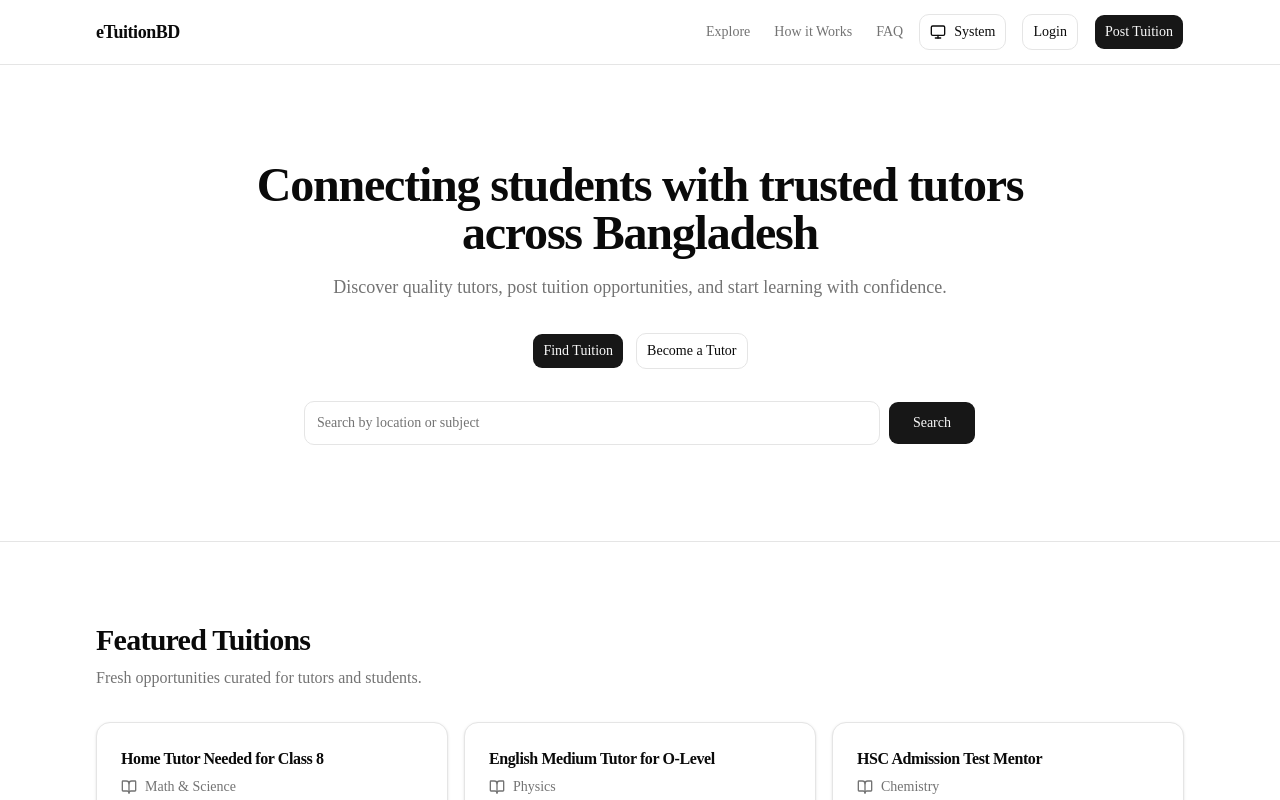
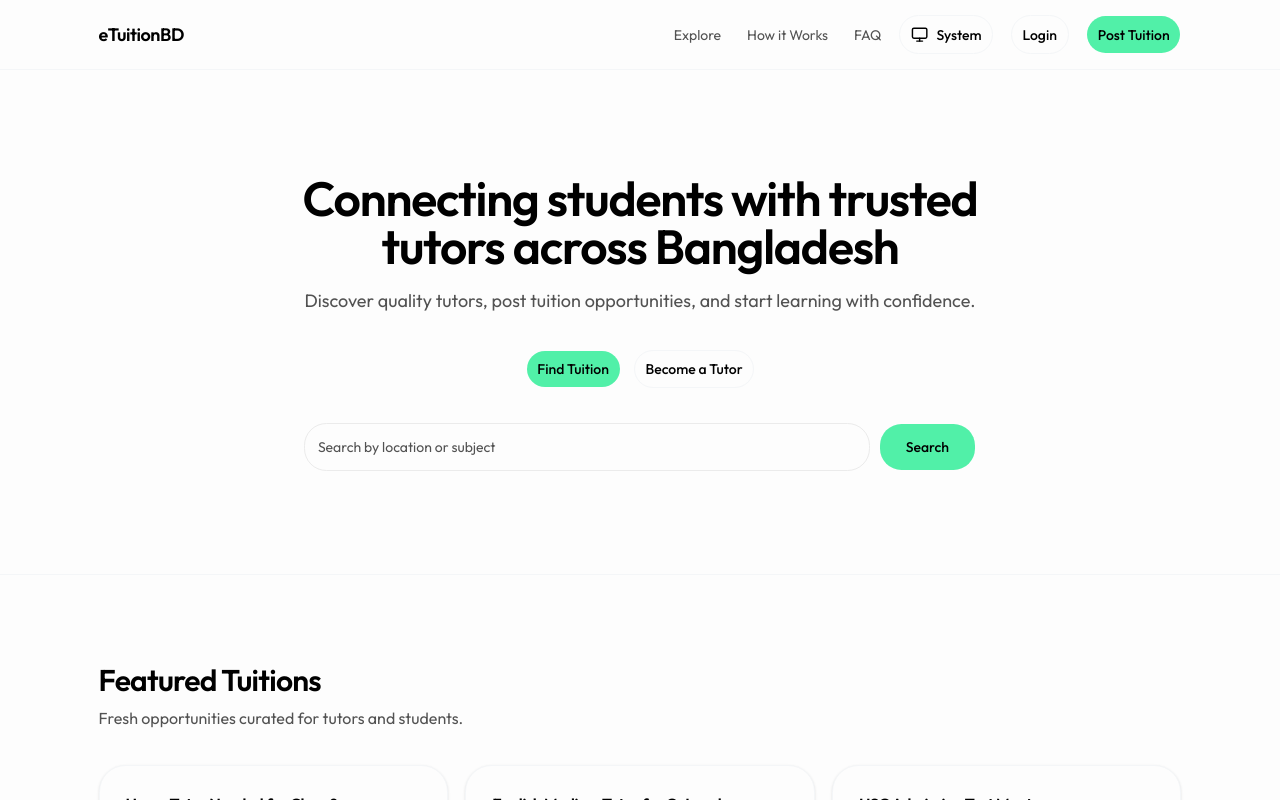
Before and after one commit to AdalOnShow/eTuitionBD-Online_Tuition_Management_Project, a Next.js app: page / in a window 1280 px wide. Shown: the top 800 px of the page. Built offline with nearby package versions, Linux system fonts and the light colour scheme.

Commit message:
feat(styles): enhance global styles with new CSS variables for theming and update layout to use new font imports; improve user experience with a refined design

```diff
--- a/src/app/globals.css
+++ b/src/app/globals.css
@@ -1,119 +1,166 @@
 @import "tailwindcss";
-@import "tw-animate-css";
-@import "shadcn/tailwind.css";
 
 @custom-variant dark (&:is(.dark *));
+
+:root {
+  --background: oklch(0.9940 0 0);
+  --foreground: oklch(0 0 0);
+  --card: oklch(0.9940 0 0);
+  --card-foreground: oklch(0 0 0);
+  --popover: oklch(0.9911 0 0);
+  --popover-foreground: oklch(0 0 0);
+  --primary: oklch(0.8545 0.1675 159.6564);
+  --primary-foreground: oklch(0 0 0);
+  --secondary: oklch(0.9933 0.0011 197.1390);
+  --secondary-foreground: oklch(0.1344 0 0);
+  --muted: oklch(0.9702 0 0);
+  --muted-foreground: oklch(0.4386 0 0);
+  --accent: oklch(0.9947 0.0074 164.9465);
+  --accent-foreground: oklch(0.6184 0.1489 155.4444);
+  --destructive: oklch(0.6665 0.2111 2.8306);
+  --destructive-foreground: oklch(1.0000 0 0);
+  --border: oklch(0.9722 0.0034 247.8581);
+  --input: oklch(0.9401 0 0);
+  --ring: oklch(0.8545 0.1675 159.6564);
+  --chart-1: oklch(0.8545 0.1675 159.6564);
+  --chart-2: oklch(0.8979 0.1884 146.5522);
+  --chart-3: oklch(0.6658 0.2215 29.2981);
+  --chart-4: oklch(0.7507 0.1401 230.8266);
+  --chart-5: oklch(0.8257 0.1067 48.5116);
+  --sidebar: oklch(1.0000 0 0);
+  --sidebar-foreground: oklch(0 0 0);
+  --sidebar-primary: oklch(0 0 0);
+  --sidebar-primary-foreground: oklch(1.0000 0 0);
+  --sidebar-accent: oklch(0.9752 0.0307 168.3924);
+  --sidebar-accent-foreground: oklch(0 0 0);
+  --sidebar-border: oklch(0.9401 0 0);
+  --sidebar-ring: oklch(0 0 0);
+  --font-sans: Plus Jakarta Sans, sans-serif;
+  --font-serif: Lora, serif;
+  --font-mono: IBM Plex Mono, monospace;
+  --radius: 1.4rem;
+  --shadow-x: 0;
+  --shadow-y: 1px;
+  --shadow-blur: 3px;
+  --shadow-spread: 0px;
+  --shadow-opacity: 0.1;
+  --shadow-color: oklch(0 0 0);
+  --shadow-2xs: 0 1px 3px 0px hsl(0 0% 0% / 0.05);
+  --shadow-xs: 0 1px 3px 0px hsl(0 0% 0% / 0.05);
+  --shadow-sm: 0 1px 3px 0px hsl(0 0% 0% / 0.10), 0 1px 2px -1px hsl(0 0% 0% / 0.10);
+  --shadow: 0 1px 3px 0px hsl(0 0% 0% / 0.10), 0 1px 2px -1px hsl(0 0% 0% / 0.10);
+  --shadow-md: 0 1px 3px 0px hsl(0 0% 0% / 0.10), 0 2px 4px -1px hsl(0 0% 0% / 0.10);
+  --shadow-lg: 0 1px 3px 0px hsl(0 0% 0% / 0.10), 0 4px 6px -1px hsl(0 0% 0% / 0.10);
+  --shadow-xl: 0 1px 3px 0px hsl(0 0% 0% / 0.10), 0 8px 10px -1px hsl(0 0% 0% / 0.10);
+  --shadow-2xl: 0 1px 3px 0px hsl(0 0% 0% / 0.25);
+  --tracking-normal: 0em;
+  --spacing: 0.27rem;
+}
+
+.dark {
+  --background: oklch(0 0 0);
+  --foreground: oklch(0.9551 0 0);
+  --card: oklch(0.1448 0 0);
+  --card-foreground: oklch(0.9551 0 0);
+  --popover: oklch(0.2210 0.0015 197.0452);
+  --popover-foreground: oklch(0.9551 0 0);
+  --primary: oklch(0.8545 0.1675 159.6564);
+  --primary-foreground: oklch(0 0 0);
+  --secondary: oklch(0.4700 0.0900 160.0079);
+  --secondary-foreground: oklch(0.9551 0 0);
+  --muted: oklch(0.2653 0.0037 286.1465);
+  --muted-foreground: oklch(0.6731 0 0);
+  --accent: oklch(0.3004 0.0609 159.8938);
+  --accent-foreground: oklch(0.9970 0 0);
+  --destructive: oklch(0.7425 0.1696 1.0847);
+  --destructive-foreground: oklch(1.0000 0 0);
+  --border: oklch(0.2138 0.0019 286.2347);
+  --input: oklch(0.3523 0 0);
+  --ring: oklch(0.8545 0.1675 159.6564);
+  --chart-1: oklch(0.8545 0.1675 159.6564);
+  --chart-2: oklch(0.9173 0.1562 144.8458);
+  --chart-3: oklch(0.8531 0.0883 357.4250);
+  --chart-4: oklch(0.8104 0.1216 228.4326);
+  --chart-5: oklch(0.8257 0.1067 48.5116);
+  --sidebar: oklch(0.1448 0 0);
+  --sidebar-foreground: oklch(0.9551 0 0);
+  --sidebar-primary: oklch(0.8545 0.1675 159.6564);
+  --sidebar-primary-foreground: oklch(1.0000 0 0);
+  --sidebar-accent: oklch(0.2824 0.0678 156.5634);
+  --sidebar-accent-foreground: oklch(0.8545 0.1675 159.6564);
+  --sidebar-border: oklch(0.3452 0.0098 241.9410);
+  --sidebar-ring: oklch(0.8545 0.1675 159.6564);
+  --font-sans: Plus Jakarta Sans, sans-serif;
+  --font-serif: Lora, serif;
+  --font-mono: IBM Plex Mono, monospace;
+  --radius: 1.4rem;
+  --shadow-x: 0;
+  --shadow-y: 1px;
+  --shadow-blur: 3px;
+  --shadow-spread: 0px;
+  --shadow-opacity: 0.1;
+  --shadow-color: oklch(0 0 0);
+  --shadow-2xs: 0 1px 3px 0px hsl(0 0% 0% / 0.05);
+  --shadow-xs: 0 1px 3px 0px hsl(0 0% 0% / 0.05);
+  --shadow-sm: 0 1px 3px 0px hsl(0 0% 0% / 0.10), 0 1px 2px -1px hsl(0 0% 0% / 0.10);
+  --shadow: 0 1px 3px 0px hsl(0 0% 0% / 0.10), 0 1px 2px -1px hsl(0 0% 0% / 0.10);
+  --shadow-md: 0 1px 3px 0px hsl(0 0% 0% / 0.10), 0 2px 4px -1px hsl(0 0% 0% / 0.10);
+  --shadow-lg: 0 1px 3px 0px hsl(0 0% 0% / 0.10), 0 4px 6px -1px hsl(0 0% 0% / 0.10);
+  --shadow-xl: 0 1px 3px 0px hsl(0 0% 0% / 0.10), 0 8px 10px -1px hsl(0 0% 0% / 0.10);
+  --shadow-2xl: 0 1px 3px 0px hsl(0 0% 0% / 0.25);
+}
 
 @theme inline {
   --color-background: var(--background);
   --color-foreground: var(--foreground);
+  --color-card: var(--card);
+  --color-card-foreground: var(--card-foreground);
+  --color-popover: var(--popover);
+  --color-popover-foreground: var(--popover-foreground);
+  --color-primary: var(--primary);
+  --color-primary-foreground: var(--primary-foreground);
+  --color-secondary: var(--secondary);
+  --color-secondary-foreground: var(--secondary-foreground);
+  --color-muted: var(--muted);
+  --color-muted-foreground: var(--muted-foreground);
+  --color-accent: var(--accent);
+  --color-accent-foreground: var(--accent-foreground);
+  --color-destructive: var(--destructive);
+  --color-destructive-foreground: var(--destructive-foreground);
+  --color-border: var(--border);
+  --color-input: var(--input);
+  --color-ring: var(--ring);
+  --color-chart-1: var(--chart-1);
+  --color-chart-2: var(--chart-2);
+  --color-chart-3: var(--chart-3);
+  --color-chart-4: var(--chart-4);
+  --color-chart-5: var(--chart-5);
+  --color-sidebar: var(--sidebar);
+  --color-sidebar-foreground: var(--sidebar-foreground);
+  --color-sidebar-primary: var(--sidebar-primary);
+  --color-sidebar-primary-foreground: var(--sidebar-primary-foreground);
+  --color-sidebar-accent: var(--sidebar-accent);
+  --color-sidebar-accent-foreground: var(--sidebar-accent-foreground);
+  --color-sidebar-border: var(--sidebar-border);
+  --color-sidebar-ring: var(--sidebar-ring);
+
   --font-sans: var(--font-sans);
-  --font-mono: var(--font-geist-mono);
-  --color-sidebar-ring: var(--sidebar-ring);
-  --color-sidebar-border: var(--sidebar-border);
-  --color-sidebar-accent-foreground: var(--sidebar-accent-foreground);
-  --color-sidebar-accent: var(--sidebar-accent);
-  --color-sidebar-primary-foreground: var(--sidebar-primary-foreground);
-  --color-sidebar-primary: var(--sidebar-primary);
-  --color-sidebar-foreground: var(--sidebar-foreground);
-  --color-sidebar: var(--sidebar);
-  --color-chart-5: var(--chart-5);
-  --color-chart-4: var(--chart-4);
-  --color-chart-3: var(--chart-3);
-  --color-chart-2: var(--chart-2);
-  --color-chart-1: var(--chart-1);
-  --color-ring: var(--ring);
-  --color-input: var(--input);
-  --color-border: var(--border);
-  --color-destructive: var(--destructive);
-  --color-accent-foreground: var(--accent-foreground);
-  --color-accent: var(--accent);
-  --color-muted-foreground: var(--muted-foreground);
-  --color-muted: var(--muted);
-  --color-secondary-foreground: var(--secondary-foreground);
-  --color-secondary: var(--secondary);
-  --color-primary-foreground: var(--primary-foreground);
-  --color-primary: var(--primary);
-  --color-popover-foreground: var(--popover-foreground);
-  --color-popover: var(--popover);
-  --color-card-foreground: var(--card-foreground);
-  --color-card: var(--card);
-  --radius-sm: calc(var(--radius) * 0.6);
-  --radius-md: calc(var(--radius) * 0.8);
+  --font-mono: var(--font-mono);
+  --font-serif: var(--font-serif);
+
+  --radius-sm: calc(var(--radius) - 4px);
+  --radius-md: calc(var(--radius) - 2px);
   --radius-lg: var(--radius);
-  --radius-xl: calc(var(--radius) * 1.4);
-  --radius-2xl: calc(var(--radius) * 1.8);
-  --radius-3xl: calc(var(--radius) * 2.2);
-  --radius-4xl: calc(var(--radius) * 2.6);
-}
+  --radius-xl: calc(var(--radius) + 4px);
 
-:root {
-  --background: oklch(1 0 0);
-  --foreground: oklch(0.145 0 0);
-  --card: oklch(1 0 0);
-  --card-foreground: oklch(0.145 0 0);
-  --popover: oklch(1 0 0);
-  --popover-foreground: oklch(0.145 0 0);
-  --primary: oklch(0.205 0 0);
-  --primary-foreground: oklch(0.985 0 0);
-  --secondary: oklch(0.97 0 0);
-  --secondary-foreground: oklch(0.205 0 0);
-  --muted: oklch(0.97 0 0);
-  --muted-foreground: oklch(0.556 0 0);
-  --accent: oklch(0.97 0 0);
-  --accent-foreground: oklch(0.205 0 0);
-  --destructive: oklch(0.577 0.245 27.325);
-  --border: oklch(0.922 0 0);
-  --input: oklch(0.922 0 0);
-  --ring: oklch(0.708 0 0);
-  --chart-1: oklch(0.809 0.105 251.813);
-  --chart-2: oklch(0.623 0.214 259.815);
-  --chart-3: oklch(0.546 0.245 262.881);
-  --chart-4: oklch(0.488 0.243 264.376);
-  --chart-5: oklch(0.424 0.199 265.638);
-  --radius: 0.625rem;
-  --sidebar: oklch(0.985 0 0);
-  --sidebar-foreground: oklch(0.145 0 0);
-  --sidebar-primary: oklch(0.205 0 0);
-  --sidebar-primary-foreground: oklch(0.985 0 0);
-  --sidebar-accent: oklch(0.97 0 0);
-  --sidebar-accent-foreground: oklch(0.205 0 0);
-  --sidebar-border: oklch(0.922 0 0);
-  --sidebar-ring: oklch(0.708 0 0);
-}
-
-.dark {
-  --background: oklch(0.145 0 0);
-  --foreground: oklch(0.985 0 0);
-  --card: oklch(0.205 0 0);
-  --card-foreground: oklch(0.985 0 0);
-  --popover: oklch(0.205 0 0);
-  --popover-foreground: oklch(0.985 0 0);
-  --primary: oklch(0.922 0 0);
-  --primary-foreground: oklch(0.205 0 0);
-  --secondary: oklch(0.269 0 0);
-  --secondary-foreground: oklch(0.985 0 0);
-  --muted: oklch(0.269 0 0);
-  --muted-foreground: oklch(0.708 0 0);
-  --accent: oklch(0.269 0 0);
-  --accent-foreground: oklch(0.985 0 0);
-  --destructive: oklch(0.704 0.191 22.216);
-  --border: oklch(1 0 0 / 10%);
-  --input: oklch(1 0 0 / 15%);
-  --ring: oklch(0.556 0 0);
-  --chart-1: oklch(0.809 0.105 251.813);
-  --chart-2: oklch(0.623 0.214 259.815);
-  --chart-3: oklch(0.546 0.245 262.881);
-  --chart-4: oklch(0.488 0.243 264.376);
-  --chart-5: oklch(0.424 0.199 265.638);
-  --sidebar: oklch(0.205 0 0);
-  --sidebar-foreground: oklch(0.985 0 0);
-  --sidebar-primary: oklch(0.488 0.243 264.376);
-  --sidebar-primary-foreground: oklch(0.985 0 0);
-  --sidebar-accent: oklch(0.269 0 0);
-  --sidebar-accent-foreground: oklch(0.985 0 0);
-  --sidebar-border: oklch(1 0 0 / 10%);
-  --sidebar-ring: oklch(0.556 0 0);
+  --shadow-2xs: var(--shadow-2xs);
+  --shadow-xs: var(--shadow-xs);
+  --shadow-sm: var(--shadow-sm);
+  --shadow: var(--shadow);
+  --shadow-md: var(--shadow-md);
+  --shadow-lg: var(--shadow-lg);
+  --shadow-xl: var(--shadow-xl);
+  --shadow-2xl: var(--shadow-2xl);
 }
 
 @layer base {
@@ -123,7 +170,4 @@
   body {
     @apply bg-background text-foreground;
   }
-  html {
-    @apply font-sans;
-  }
 }
--- a/src/app/layout.tsx
+++ b/src/app/layout.tsx
@@ -1,20 +1,26 @@
 import type { Metadata } from "next";
-import { Geist, Geist_Mono } from "next/font/google";
+import { JetBrains_Mono, Lora, Outfit } from "next/font/google";
 import "./globals.css";
 
-const geistSans = Geist({
-  variable: "--font-geist-sans",
+const fontSans = Outfit({
+  variable: "--font-sans",
   subsets: ["latin"],
 });
 
-const geistMono = Geist_Mono({
-  variable: "--font-geist-mono",
+const fontSerif = Lora({
+  variable: "--font-serif",
+  subsets: ["latin"],
+});
+
+const fontMono = JetBrains_Mono({
+  variable: "--font-mono",
   subsets: ["latin"],
 });
 
 export const metadata: Metadata = {
-  title: "Create Next App",
-  description: "Generated by create next app",
+  title: "eTuitionBD | Trusted Tuition Marketplace",
+  description:
+    "Find trusted tutors and tuition opportunities across Bangladesh with eTuitionBD.",
 };
 
 const themeInitScript = `
@@ -43,7 +49,7 @@ export default function RootLayout({
     <html
       lang="en"
       suppressHydrationWarning
-      className={`${geistSans.variable} ${geistMono.variable} h-full antialiased`}
+      className={`${fontSans.variable} ${fontSerif.variable} ${fontMono.variable} h-full antialiased`}
     >
       <head>
         <script dangerouslySetInnerHTML={{ __html: themeInitScript }} />
```
Also changed, not shown: src/app/api/auth/me/route.ts (+34 -5 lines), src/server/actions/tutor-profile.actions.ts (added, +126 -0 lines).
